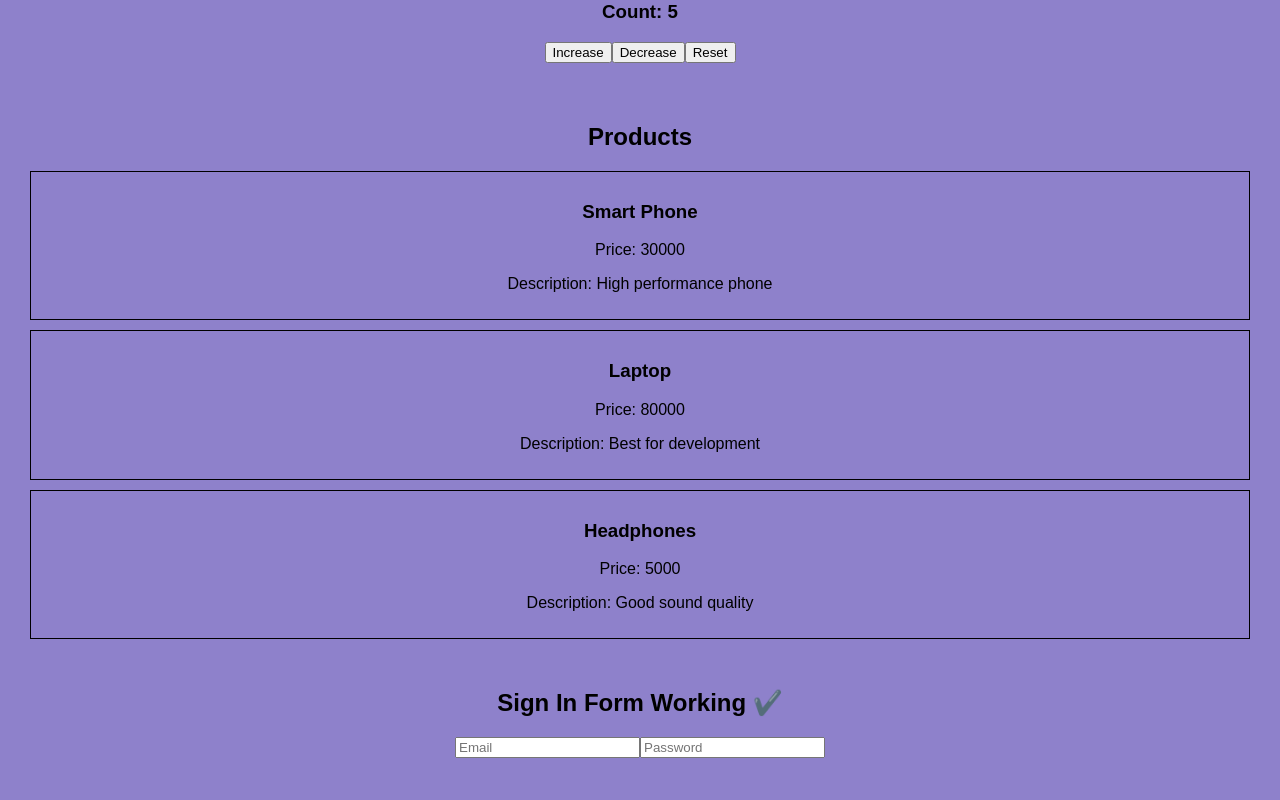
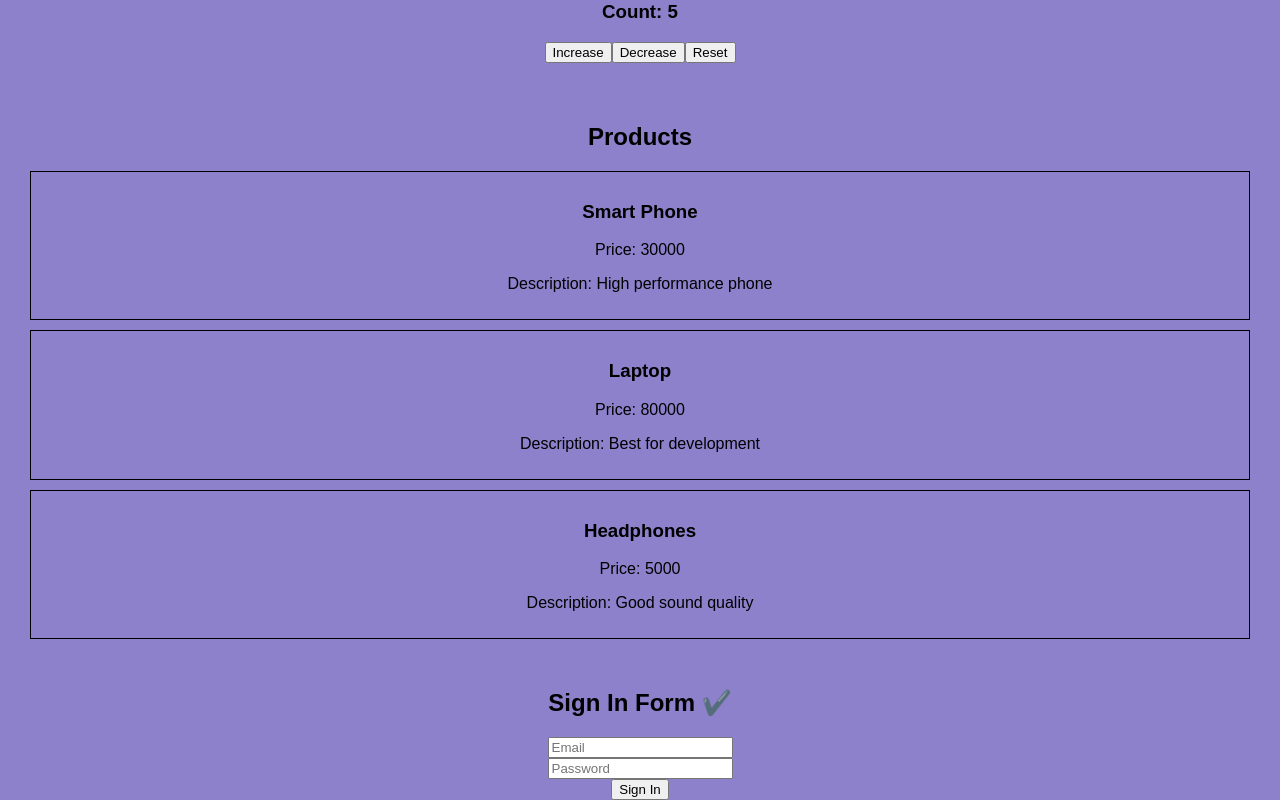
Before and after one commit to bonamulgeta002-ui/react-js-tutorial1, a React (Create React App) app: page / in a window 1280 px wide. Shown: the part 392-1192 px from the top of the page. Before the commit the page ends 1166 px from the top, so only its background shows below. Built offline with nearby package versions, Linux system fonts and the light colour scheme.

Commit message:
first commit

```diff
--- a/src/pages/SignInForm.js
+++ b/src/pages/SignInForm.js
@@ -3,16 +3,25 @@ import { useState } from "react";
 export default function SignInForm() {
   const [email, setEmail] = useState("");
   const [password, setPassword] = useState("");
+  const [submittedData, setSubmittedData] = useState(null);
+
+  const handleSubmit = (e) => {
+    e.preventDefault(); // page reload dhaabu
+    setSubmittedData({ email, password });
+  };
 
   return (
     <div>
-      <h2>Sign In Form Working ✔️</h2>
+      <h2>Sign In Form ✔️</h2>
 
+      <form onSubmit={handleSubmit}>
         <input
           placeholder="Email"
           value={email}
           onChange={(e) => setEmail(e.target.value)}
         />
+
+        <br />
 
         <input
           placeholder="Password"
@@ -21,8 +30,19 @@ export default function SignInForm() {
           onChange={(e) => setPassword(e.target.value)}
         />
 
-      <p>{email}</p>
-      <p>{password}</p>
+        <br />
+
+        <button type="submit">Sign In</button>
+      </form>
+
+      {/* 👇 show result after submit */}
+      {submittedData && (
+        <div>
+          <h3>Submitted Data:</h3>
+          <p>Email: {submittedData.email}</p>
+          <p>Password: {submittedData.password}</p>
+        </div>
+      )}
     </div>
   );
 }
```
Lines whose indentation alone changed are shown as unchanged.
